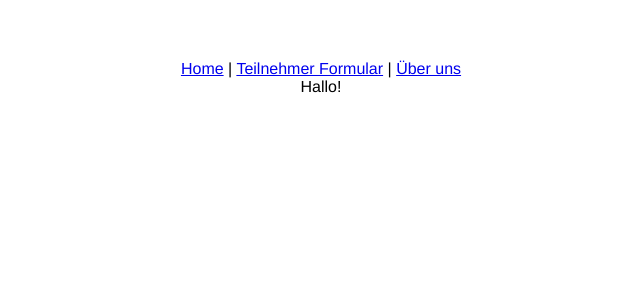
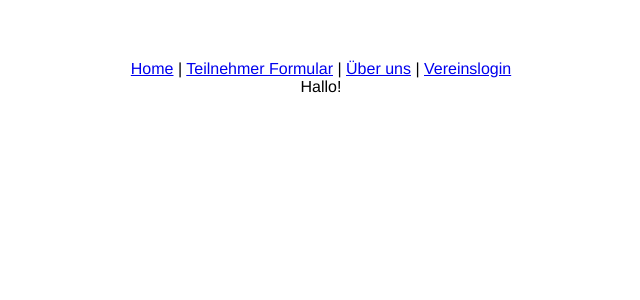
Before and after one commit to vveil/websitefussballv1, a Vue app: page / in a window 1280 px wide. Shown: the top 300 px of the page, without its empty margins (319-959 px from the left). Built offline with nearby package versions, Linux system fonts and the light colour scheme; what vselect-component would draw is missing.

Commit message:
vereinslogin in router eingebaut

```diff
--- a/src/App.vue
+++ b/src/App.vue
@@ -3,7 +3,8 @@
     <div id="nav">
       <router-link to="/">Home</router-link> |
       <router-link to="/formular">Teilnehmer Formular</router-link> |
-      <router-link to="/about">Über uns</router-link>
+      <router-link to="/about">Über uns</router-link> |
+      <router-link to="/login">Vereinslogin</router-link>
     </div>
     <router-view/>
     <!-- <formular v-on:add-person="addPerson" /> -->
--- a/src/router/index.js
+++ b/src/router/index.js
@@ -23,6 +23,11 @@ Vue.use(VueRouter)
     // this generates a separate chunk (about.[hash].js) for this route
     // which is lazy-loaded when the route is visited.
     component: () => import(/* webpackChunkName: "about" */ '../views/About.vue')
+  },
+  {
+    path: '/login',
+    name: 'Vereinslogin',
+    component: () => import(/* webpackChunkName: "adminlogin" */ '../views/adminlogin.vue')
   }
 ]
 
```
